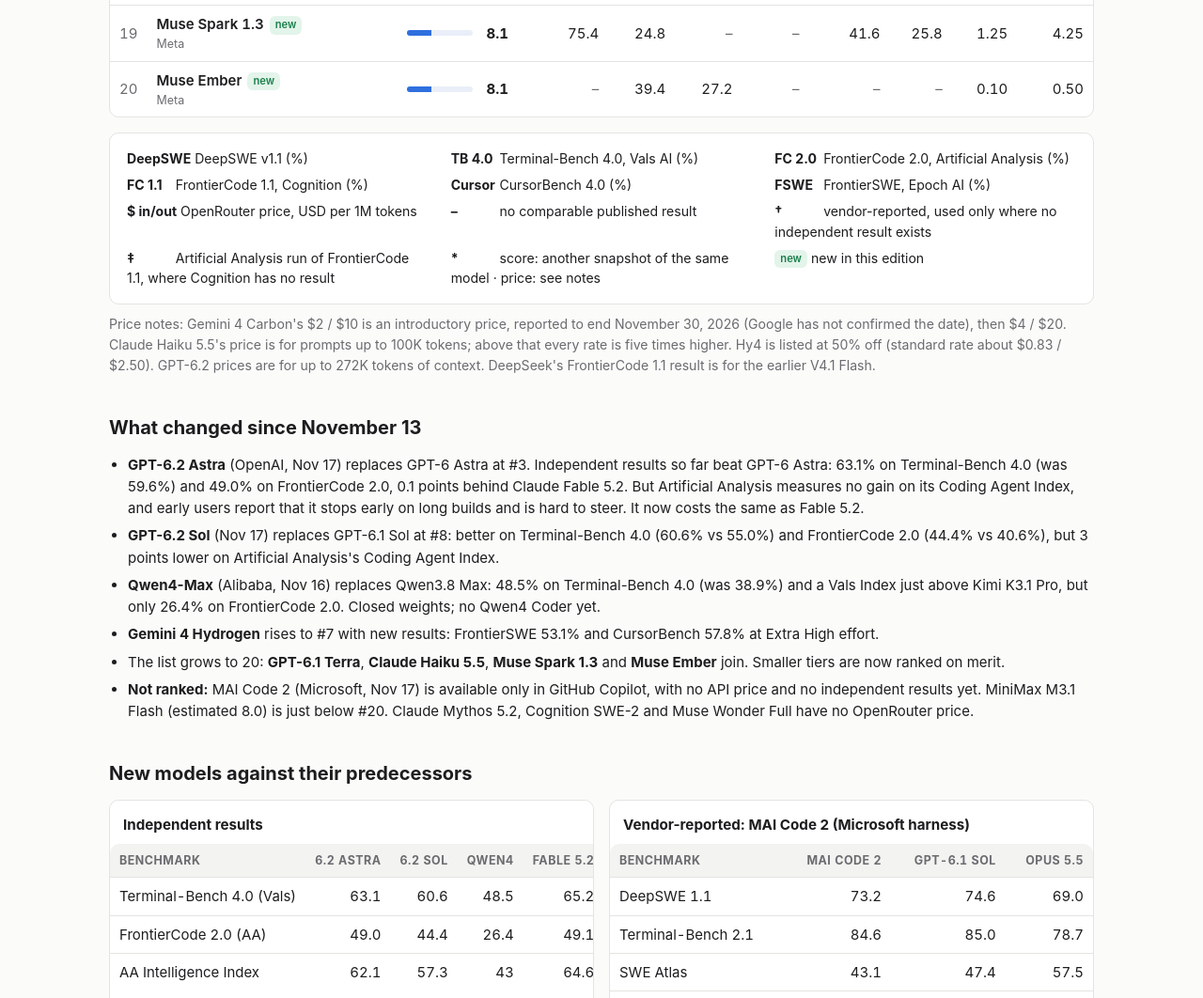
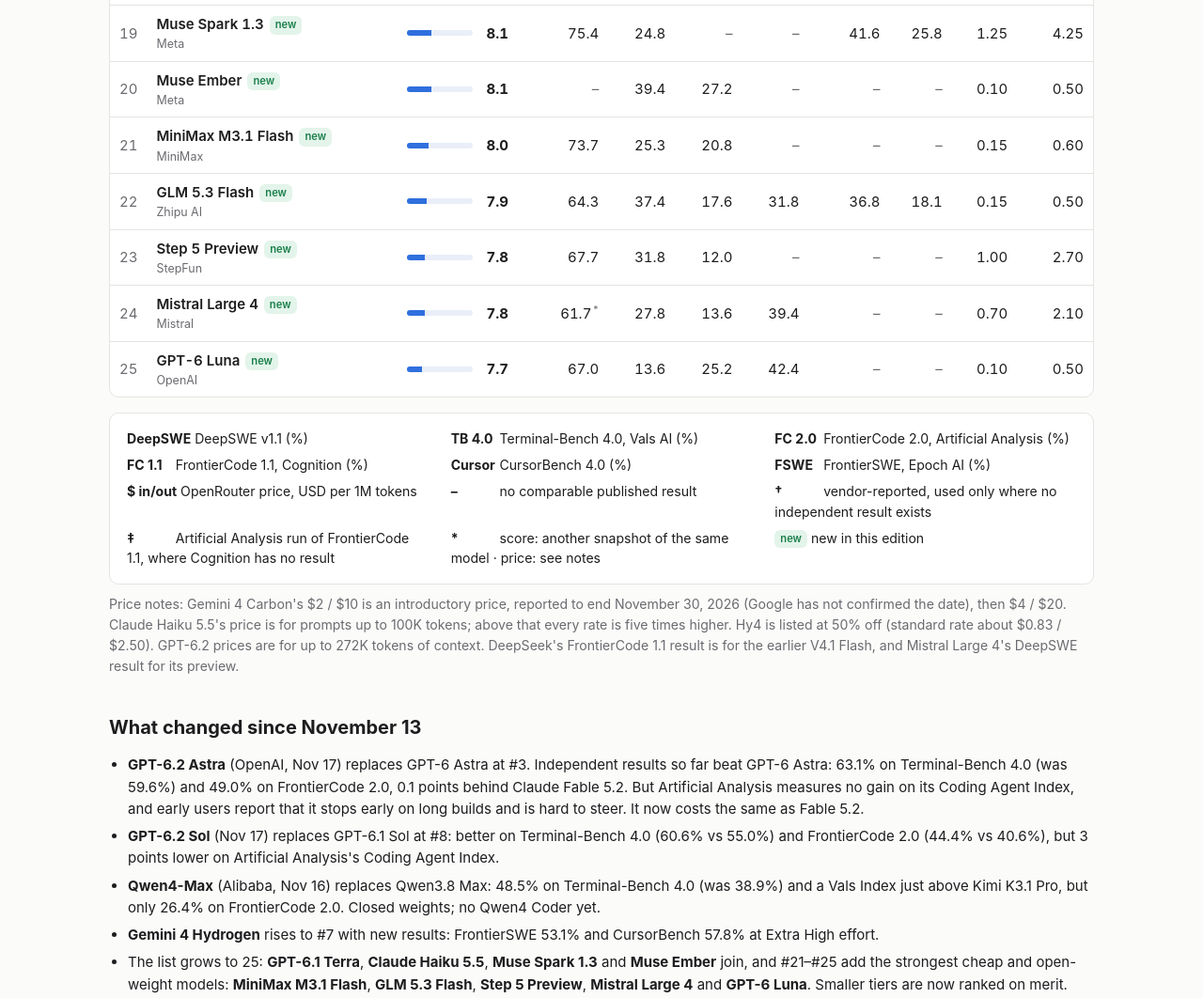
Before and after one commit to inikep/ai-coding-ranking, a plain HTML site: page index.html in a window 1280 px wide. Shown: the part 1312-2374 px from the top of the page at 94% size. Drawn offline with Linux system fonts and the light colour scheme.

Commit message:
Extend the ranking to the top 25
MiniMax M3.1 Flash, GLM 5.3 Flash, Step 5 Preview, Mistral Large 4 and
GPT-6 Luna take places 21-25. Inkling 2 Small and ERNIE 5.5 Flash
Preview have no OpenRouter price; MiMo-V2.6-Flash is just below.

Implemented by Opus 5.5 high

```diff
--- a/index.html
+++ b/index.html
@@ -3,8 +3,8 @@
 <head>
 <meta charset="utf-8">
 <meta name="viewport" content="width=device-width, initial-scale=1">
-<title>AI Coding Models — Top 20</title>
-<meta name="description" content="Top 20 AI coding models for large C/C++ projects, rated 0–10 from DeepSWE, Terminal-Bench, FrontierCode, CursorBench and FrontierSWE results. November 18, 2026.">
+<title>AI Coding Models — Top 25</title>
+<meta name="description" content="Top 25 AI coding models for large C/C++ projects, rated 0–10 from DeepSWE, Terminal-Bench, FrontierCode, CursorBench and FrontierSWE results. November 18, 2026.">
 <style>
 :root {
   --bg: #fbfbfa; --fg: #1d1d1f; --muted: #6b6b70; --line: #e4e4e2; --card: #ffffff;
@@ -77,7 +77,7 @@ footer { margin-top: 48px; color: var(--muted); font-size: 0.82rem; }
 <body>
 <main>
 <button class="toggle" id="theme" type="button" aria-label="Toggle dark mode">◐ Theme</button>
-<h1>AI Coding Models — Top 20</h1>
+<h1>AI Coding Models — Top 25</h1>
 <p class="sub">November 18, 2026 · for large C/C++ projects such as Percona Server for MySQL: development, debugging, code review, refactoring and autonomous software engineering</p>
 
 <p>Models are rated by estimated coding quality from 0 to 10. <strong>Pricing has no influence on the rating.</strong> Only the strongest version of each model is listed; superseded versions are left out. Click a column heading to sort.</p>
@@ -115,7 +115,7 @@ footer { margin-top: 48px; color: var(--muted); font-size: 0.82rem; }
   <div><b>*</b> score: another snapshot of the same model · price: see notes</div>
   <div><span class="badge" style="margin:0">new</span> new in this edition</div>
 </div>
-<p class="notes">Price notes: Gemini 4 Carbon's $2 / $10 is an introductory price, reported to end November 30, 2026 (Google has not confirmed the date), then $4 / $20. Claude Haiku 5.5's price is for prompts up to 100K tokens; above that every rate is five times higher. Hy4 is listed at 50% off (standard rate about $0.83 / $2.50). GPT-6.2 prices are for up to 272K tokens of context. DeepSeek's FrontierCode 1.1 result is for the earlier V4.1 Flash.</p>
+<p class="notes">Price notes: Gemini 4 Carbon's $2 / $10 is an introductory price, reported to end November 30, 2026 (Google has not confirmed the date), then $4 / $20. Claude Haiku 5.5's price is for prompts up to 100K tokens; above that every rate is five times higher. Hy4 is listed at 50% off (standard rate about $0.83 / $2.50). GPT-6.2 prices are for up to 272K tokens of context. DeepSeek's FrontierCode 1.1 result is for the earlier V4.1 Flash, and Mistral Large 4's DeepSWE result for its preview.</p>
 
 <h2>What changed since November 13</h2>
 <ul>
@@ -123,8 +123,8 @@ footer { margin-top: 48px; color: var(--muted); font-size: 0.82rem; }
   <li><strong>GPT-6.2 Sol</strong> (Nov 17) replaces GPT-6.1 Sol at #8: better on Terminal-Bench 4.0 (60.6% vs 55.0%) and FrontierCode 2.0 (44.4% vs 40.6%), but 3 points lower on Artificial Analysis's Coding Agent Index.</li>
   <li><strong>Qwen4-Max</strong> (Alibaba, Nov 16) replaces Qwen3.8 Max: 48.5% on Terminal-Bench 4.0 (was 38.9%) and a Vals Index just above Kimi K3.1 Pro, but only 26.4% on FrontierCode 2.0. Closed weights; no Qwen4 Coder yet.</li>
   <li><strong>Gemini 4 Hydrogen</strong> rises to #7 with new results: FrontierSWE 53.1% and CursorBench 57.8% at Extra High effort.</li>
-  <li>The list grows to 20: <strong>GPT-6.1 Terra</strong>, <strong>Claude Haiku 5.5</strong>, <strong>Muse Spark 1.3</strong> and <strong>Muse Ember</strong> join. Smaller tiers are now ranked on merit.</li>
-  <li><strong>Not ranked:</strong> MAI Code 2 (Microsoft, Nov 17) is available only in GitHub Copilot, with no API price and no independent results yet. MiniMax M3.1 Flash (estimated 8.0) is just below #20. Claude Mythos 5.2, Cognition SWE-2 and Muse Wonder Full have no OpenRouter price.</li>
+  <li>The list grows to 25: <strong>GPT-6.1 Terra</strong>, <strong>Claude Haiku 5.5</strong>, <strong>Muse Spark 1.3</strong> and <strong>Muse Ember</strong> join, and #21–#25 add the strongest cheap and open-weight models: <strong>MiniMax M3.1 Flash</strong>, <strong>GLM 5.3 Flash</strong>, <strong>Step 5 Preview</strong>, <strong>Mistral Large 4</strong> and <strong>GPT-6 Luna</strong>. Smaller tiers are now ranked on merit.</li>
+  <li><strong>Not ranked:</strong> MAI Code 2 (Microsoft, Nov 17) is available only in GitHub Copilot, with no API price and no independent results yet. Inkling 2 Small, ERNIE 5.5 Flash Preview, Claude Mythos 5.2, Cognition SWE-2 and Muse Wonder Full have no OpenRouter price. MiMo-V2.6-Flash (estimated 7.6) is just below #25.</li>
 </ul>
 
 <h2>New models against their predecessors</h2>
@@ -201,6 +201,11 @@ const rows = [
   ["MiMo-V2.6-Pro", "Xiaomi", 8.2, M(71.9), M(31.3), N, M(45.4, "‡"), N, N, M(0.44), M(0.87)],
   ["Muse Spark 1.3", "Meta", 8.1, M(75.4), M(24.8), N, N, M(41.6), M(25.8), M(1.25), M(4.25), true],
   ["Muse Ember", "Meta", 8.1, N, M(39.4), M(27.2), N, N, N, M(0.10), M(0.50), true],
+  ["MiniMax M3.1 Flash", "MiniMax", 8.0, M(73.7), M(25.3), M(20.8), N, N, N, M(0.15), M(0.60), true],
+  ["GLM 5.3 Flash", "Zhipu AI", 7.9, M(64.3), M(37.4), M(17.6), M(31.8), M(36.8), M(18.1), M(0.15), M(0.50), true],
+  ["Step 5 Preview", "StepFun", 7.8, M(67.7), M(31.8), M(12.0), N, N, N, M(1.00), M(2.70), true],
+  ["Mistral Large 4", "Mistral", 7.8, M(61.7, "*"), M(27.8), M(13.6), M(39.4), N, N, M(0.70), M(2.10), true],
+  ["GPT-6 Luna", "OpenAI", 7.7, M(67.0), M(13.6), M(25.2), M(42.4), N, N, M(0.10), M(0.50), true],
 ].map((r, i) => ({
   rank: i + 1, name: r[0], vendor: r[1], rate: r[2],
   deep: r[3], tb4: r[4], fc2: r[5], fcod: r[6], curs: r[7], fswe: r[8], in: r[9], out: r[10], isNew: !!r[11],
```
Also changed, not shown: 2026-11-18-AI-coding-ranking.txt, 1 other file.
